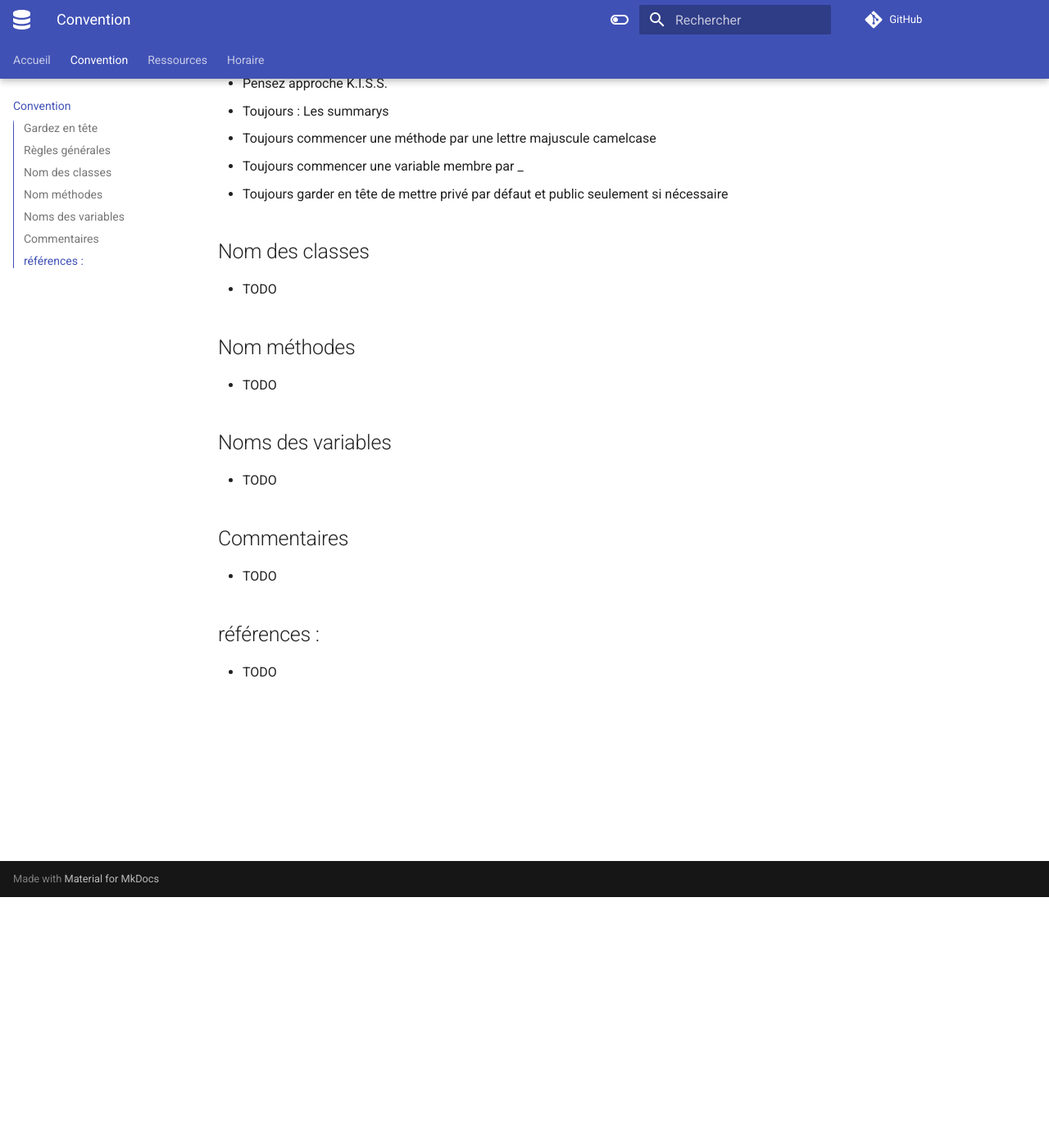
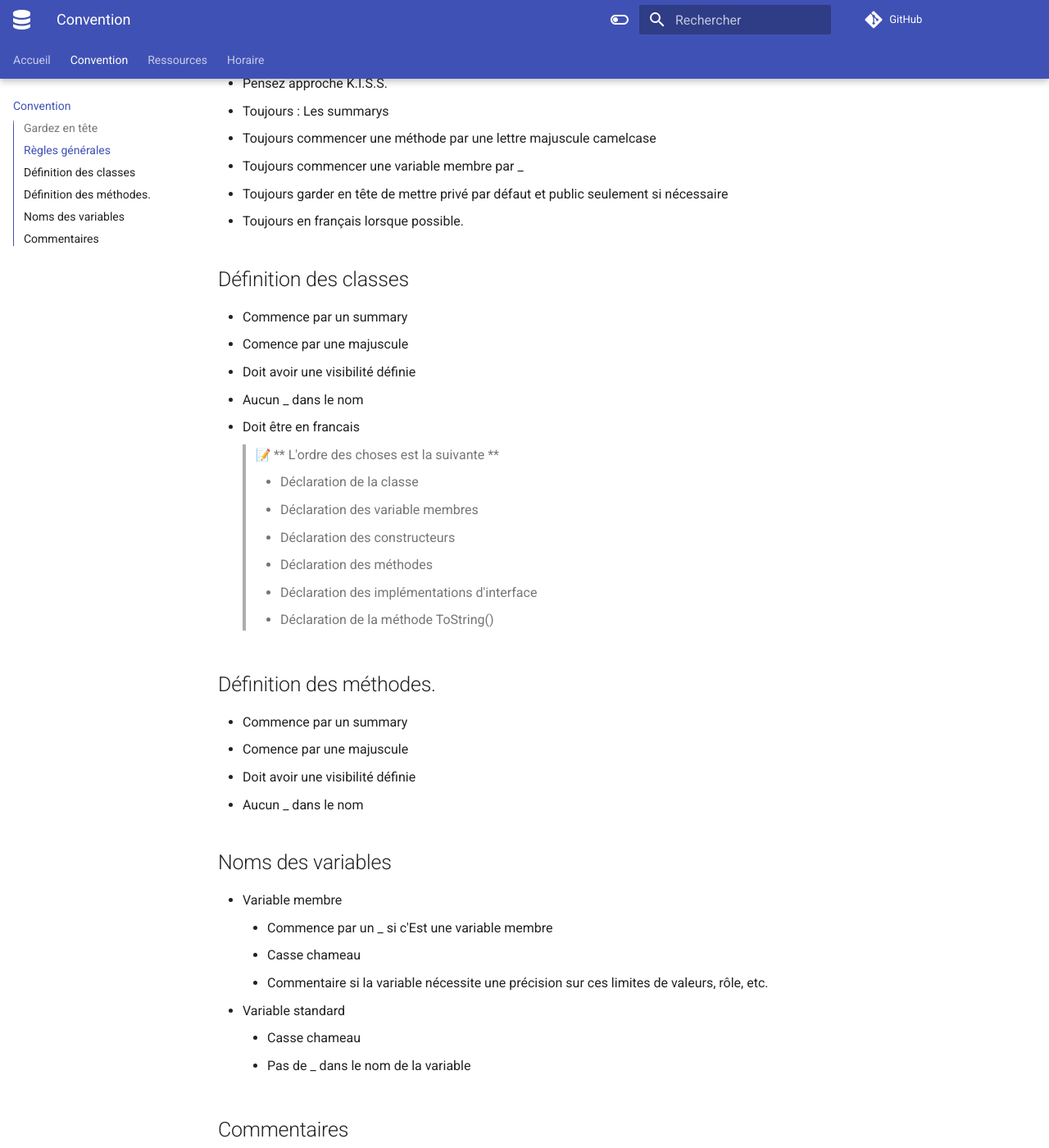
Before and after one commit to TousignantSimon-P2/TousignantSimon-P2.github.io, an MkDocs documentation site: the page built from docs/convention.md, in a window 1280 px wide and 1400 px high, scrolled down 306 px. Shown: the whole window at 82% size. Built offline with MkDocs 1.6.1 and Material for MkDocs 9.7.7, drawn with Linux system fonts in a browser that asks for light colours; emoji names are drawn with the system emoji font; comment, search, counter and statistics services are not loaded; some of the changed text lies outside the part shown.

Commit message:
Modifications aux conventions

```diff
--- a/docs/convention.md
+++ b/docs/convention.md
@@ -12,24 +12,41 @@
 - Toujours commencer une méthode par une lettre majuscule camelcase
 - Toujours commencer une variable membre par _
 - Toujours garder en tête de mettre privé par défaut et public seulement si nécessaire
+- Toujours en français lorsque possible.
 
-## Nom des classes
+## Définition des classes
+
+- Commence par un summary
+- Comence par une majuscule
+- Doit avoir une visibilité définie
+- Aucun _ dans le nom
+- Doit être en francais
+
+    > :memo: ** L'ordre des choses est la suivante **
+    >
+    > - Déclaration de la classe
+    > - Déclaration des variable membres
+    > - Déclaration des constructeurs
+    > - Déclaration des méthodes
+    > - Déclaration des implémentations d'interface
+    > - Déclaration de la méthode ToString()
 
 
-- TODO
-
-## Nom méthodes
-
-- TODO
+## Définition des méthodes.
+- Commence par un summary
+- Comence par une majuscule
+- Doit avoir une visibilité définie
+- Aucun _ dans le nom
 
 ## Noms des variables
-
-- TODO
+- Variable membre
+    - Commence par un _ si c'Est une variable membre
+    - Casse chameau
+    - Commentaire si la variable nécessite une précision sur ces limites de valeurs, rôle, etc.
+- Variable standard
+    - Casse chameau
+    - Pas de _ dans le nom de la variable
 
 ## Commentaires
 
-- TODO
-
-##références :
-
-- TODO
+- Nécessaire pour les entête de classe et de méthode sous la forme de summary
```
